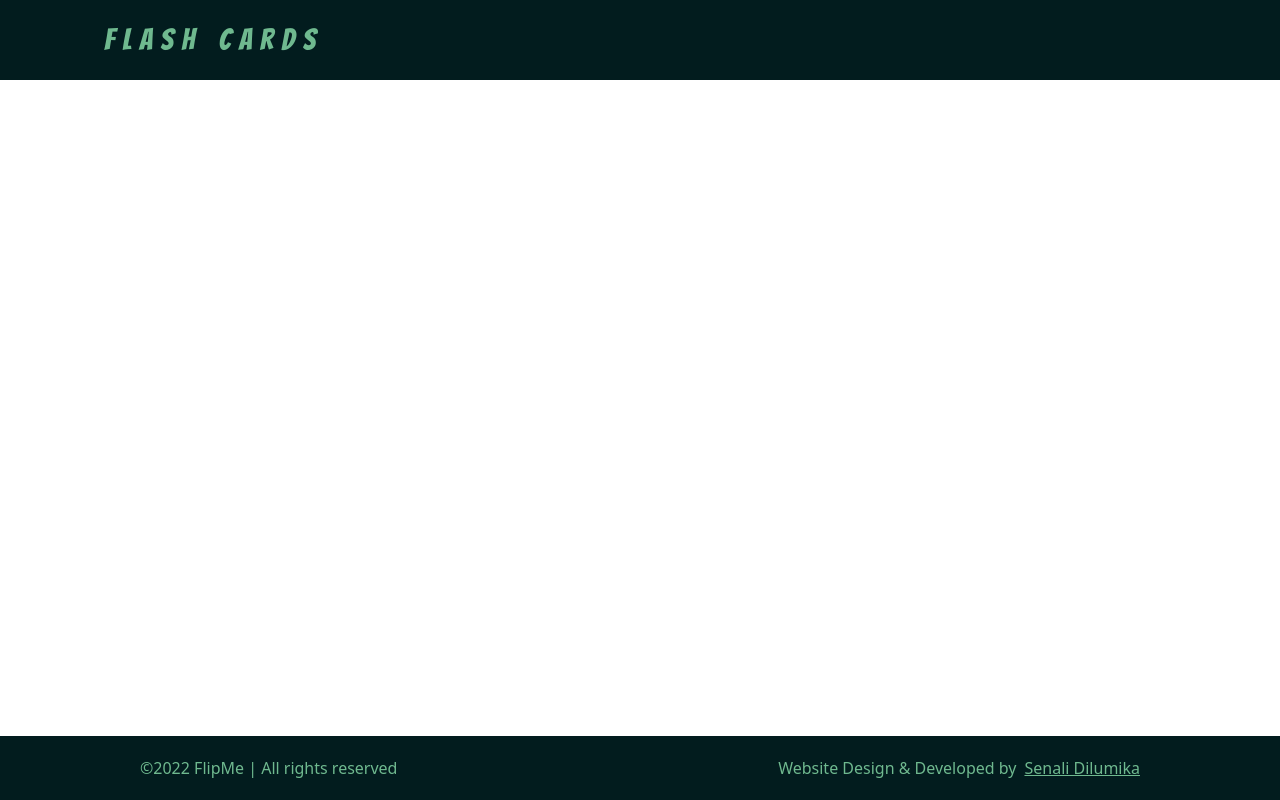
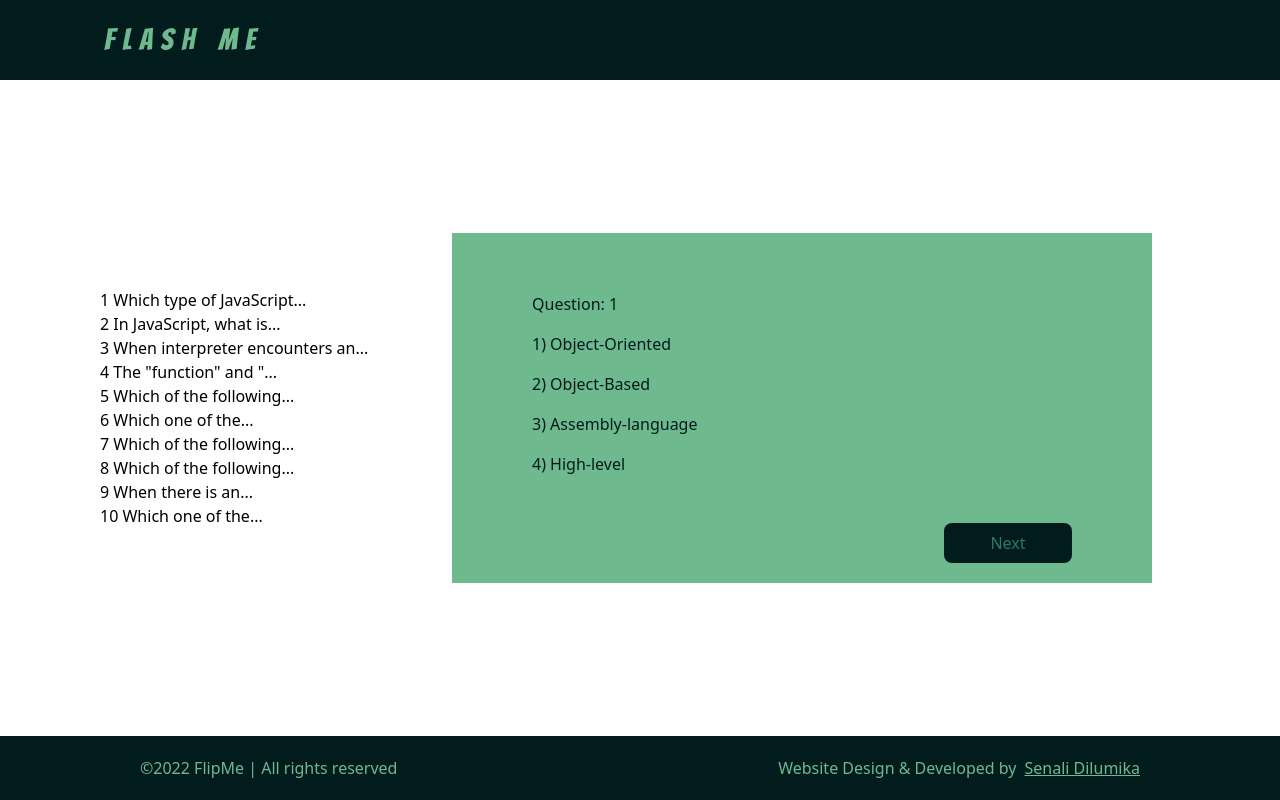
Before and after one commit to senali-d/flashme, a Next.js app: page / in a window 1280 px wide. Built offline with nearby package versions, Linux system fonts and the light colour scheme.

Commit message:
add question card

```diff
--- a/components/card/CategoryCard.tsx
+++ /dev/null
@@ -1,34 +0,0 @@
-import React, { FunctionComponent } from 'react'
-
-type CatergoryCardProps = {
-  qNo: number,
-  qTitle: string,
-  qContent: string,
-}
-
-const colors = [
-  'bg-red-50',
-  'bg-red-100',
-  'bg-red-200',
-  'bg-red-300',
-  'bg-red-400',
-  'bg-red-500',
-  'bg-red-600',
-  'bg-red-700',
-  'bg-red-800',
-  'bg-red-900',
-]
-
-const CategoryCard: FunctionComponent<CatergoryCardProps> = ({ qNo, qTitle, qContent }) => {
-  return (
-    <div key={qNo} className={`relative ${colors[qNo]} w-[350px]`} style={{ zIndex: `${10-(qNo+1)}`, bottom: `${(qNo*80)}px`}}>
-      <div className="h-24">Javascript</div>
-      <div className="flex">
-        <div>{qNo+1}</div>
-        <div>{qTitle}</div>
-      </div>
-    </div>
-  )
-}
-
-export default CategoryCard
--- a/components/common/Header.tsx
+++ b/components/common/Header.tsx
@@ -4,16 +4,13 @@ const Header = () => {
   return (
     <div className="bg-blue_black h-20 w-screen text-greenery flex justify-content items-center" style={{ fontFamily: 'Bangers' }}>
       <div className="w-[100%] max-w-[1080px] mx-auto text-3xl">
-        <span className="px-1">F</span>
+        <span className="px-1">f</span>
         <span className="px-1">l</span>
         <span className="px-1">a</span>
         <span className="px-1">s</span>
         <span className="pl-1 pr-5">h</span>
-        <span className="px-1">C</span>
-        <span className="px-1">a</span>
-        <span className="px-1">r</span>
-        <span className="px-1">d</span>
-        <span className="px-1">s</span>
+        <span className="px-1">m</span>
+        <span className="px-1">e</span>
       </div>
     </div>
   )
--- a/components/index.ts
+++ b/components/index.ts
@@ -1,5 +1,4 @@
 import Header from './common/Header'
 import Footer from './common/Footer'
-import CategoryCard from './card/CategoryCard'
 
-export { Header, Footer, CategoryCard }
+export { Header, Footer }
--- a/pages/index.tsx
+++ b/pages/index.tsx
@@ -1,24 +1,34 @@
+import { useState } from 'react'
 import type { NextPage } from 'next'
 import Head from 'next/head'
-import { CategoryCard } from '../components'
 
 const questions = [
-  {qNo: 0, qTitle: 'JavaScript ', qContent: 'What is mean by javascript'},
-  {qNo: 1, qTitle: ' Basics', qContent: 'What is mean by javascript'},
-  {qNo: 2, qTitle: 'JavaScript ', qContent: 'What is mean by javascript'},
-  {qNo: 3, qTitle: ' Basics', qContent: 'What is mean by javascript'},
-  {qNo: 4, qTitle: 'JavaScript Basics', qContent: 'What is mean by javascript'},
-  {qNo: 5, qTitle: 'JavaScript ', qContent: 'What is mean by javascript'},
-  {qNo: 6, qTitle: ' Basics', qContent: 'What is mean by javascript'},
-  {qNo: 7, qTitle: 'JavaScript ', qContent: 'What is mean by javascript'},
-  {qNo: 8, qTitle: ' Basics', qContent: 'What is mean by javascript'},
-  {qNo: 9, qTitle: 'JavaScript ', qContent: 'What is mean by javascript'},
+  {qNo: 1, qTitle: 'JavaScript ', qContent: 'Which type of JavaScript language is ___', answers: ['Object-Oriented', 'Object-Based', 'Assembly-language', 'High-level'], answer: 2},
+  {qNo: 2, qTitle: 'JavaScript ', qContent: 'In JavaScript, what is a block of statement?', answers: ['Conditional block', 'block that combines a number of statements into a single compound statement', 'both conditional block and a single statement', 'block that contains a single statement'], answer: 2},
+  {qNo: 3, qTitle: 'JavaScript', qContent: 'When interpreter encounters an empty statements, what it will do:', answers: ['Shows a warning', 'Prompts to complete the statement', 'Throws an error', 'Ignores the statements'], answer: 4},
+  {qNo: 4, qTitle: 'JavaScript', qContent: 'The "function" and " var" are known as:', answers: ['Keywords', 'Data types', 'Declaration statements', 'Prototypes'], answer: 3},
+  {qNo: 5, qTitle: 'JavaScript ', qContent: 'Which of the following variables takes precedence over the others if the names are the same?', answers: ['Global variable', 'The local element', 'The two of the above', 'None of the above'], answer:2},
+  {qNo: 6, qTitle: 'JavaScript', qContent: 'Which one of the following is the correct way for calling the JavaScript code?', answers: ['Preprocessor', 'Triggering Event', 'RMI', 'Function/Method'], answer: 4},
+  {qNo: 7, qTitle: 'JavaScript ', qContent: 'Which of the following type of a variable is volatile?', answers: ['Mutable variable', 'Dynamic variable', 'Volatile variable', 'Immutable variable'], answer: 1},
+  {qNo: 8, qTitle: 'JavaScript', qContent: 'Which of the following option is used as hexadecimal literal beginning?', answers: ['00', '0x', '0X', 'Both 0x and 0X'], answer: 4},
+  {qNo: 9, qTitle: 'JavaScript ', qContent: 'When there is an indefinite or an infinite value during an arithmetic computation in a program, then JavaScript prints______.', answers: ['Prints an exception error', 'Prints an overflow error', 'Displays "Infinity"', 'Prints the value as such'], answer: 3},
+  {qNo: 10, qTitle: 'JavaScript', qContent: 'Which one of the following also known as Conditional Expression:', answers: ['Alternative to if-else', 'Switch statement', 'If-then-else statement', 'immediate if'], answer: 4},
 ]
 
 const Home: NextPage = () => {
+  const [question, setQuestion] = useState<number>(0)
+
+  const nextQuestion = () => {
+    const currentQuestion = question
+    currentQuestion < 9 && setQuestion(currentQuestion+1)
+  }
+
+  const selectedQuestion = (question: number) => {
+    setQuestion(question-1)
+  }
 
   return (
-    <div className="min-h-[calc(100vh-9rem)] px-5 sm:px-8 md:px-10 lg:px-0 max-w-[1080px] mx-auto">
+    <div className="min-h-[calc(100vh-9rem)] px-5 sm:px-8 md:px-10 lg:px-0 max-w-[1080px] mx-auto flex items-center">
       <Head>
         <title>Flash Cards</title>
         <meta name="description" content="Flash Cards - Knowledge base of questions and answers app" />
@@ -27,43 +37,28 @@ const Home: NextPage = () => {
         <link rel="preconnect" href="https://fonts.gstatic.com"/>
         <link href="https://fonts.googleapis.com/css2?family=Bangers&display=swap" rel="stylesheet"/>
       </Head>
-      {/* <div className={`flex gap-5 h-[500px]`}>
-        <div>
-          {
-            questions.map(q =>
-              <CategoryCard
-                qNo={q.qNo}
-                qTitle={q.qTitle}
-                qContent={q.qContent}
-              />
-            )
-          }
+      <div className="w-[100%] flex">
+        <div className="w-[30%] flex flex-col justify-center">
+        {questions.map(question => (
+          <p key={question.qNo} className="cursor-pointer" onClick={() => selectedQuestion(question.qNo)}>
+            {question.qNo} {`${question.qContent.split(' ', 4).join(' ')}...`}
+          </p>
+        ))}
         </div>
-        <div>
-          {
-            questions.map(q =>
-              <CategoryCard
-                key={q.qNo}
-                qNo={q.qNo}
-                qTitle={q.qTitle}
-                qContent={q.qContent}
-              />
-            )
-          }
+        <div className="mx-auto w-[70%] max-w-[700px] min-h-[350px] bg-greenery flex flex-col py-5 px-8 sm:px-10 md:px-20">
+          <div className="text-blue_black flex-1 flex flex-col justify-center">
+            <div className="pb-2">Question: {questions[question].qNo}</div>
+            <div className="flex flex-col">
+              {
+                questions[question].answers.map((answer, index) => (
+                  <div className="cursor-pointer py-2" key={index}>{`${index+1}) ${answer}`}</div>
+                ))
+              }
+            </div>
+          </div>
+          <button className="text-rain py-2 px-10 rounded-lg bg-blue_black w-32 self-end" onClick={() => nextQuestion()}>Next</button>
         </div>
-        <div>
-          {
-            questions.map(q =>
-              <CategoryCard
-                key={q.qNo}
-                qNo={q.qNo}
-                qTitle={q.qTitle}
-                qContent={q.qContent}
-              />
-            )
-          }
-        </div>
-      </div> */}
+      </div>
     </div>
   )
 }
```
